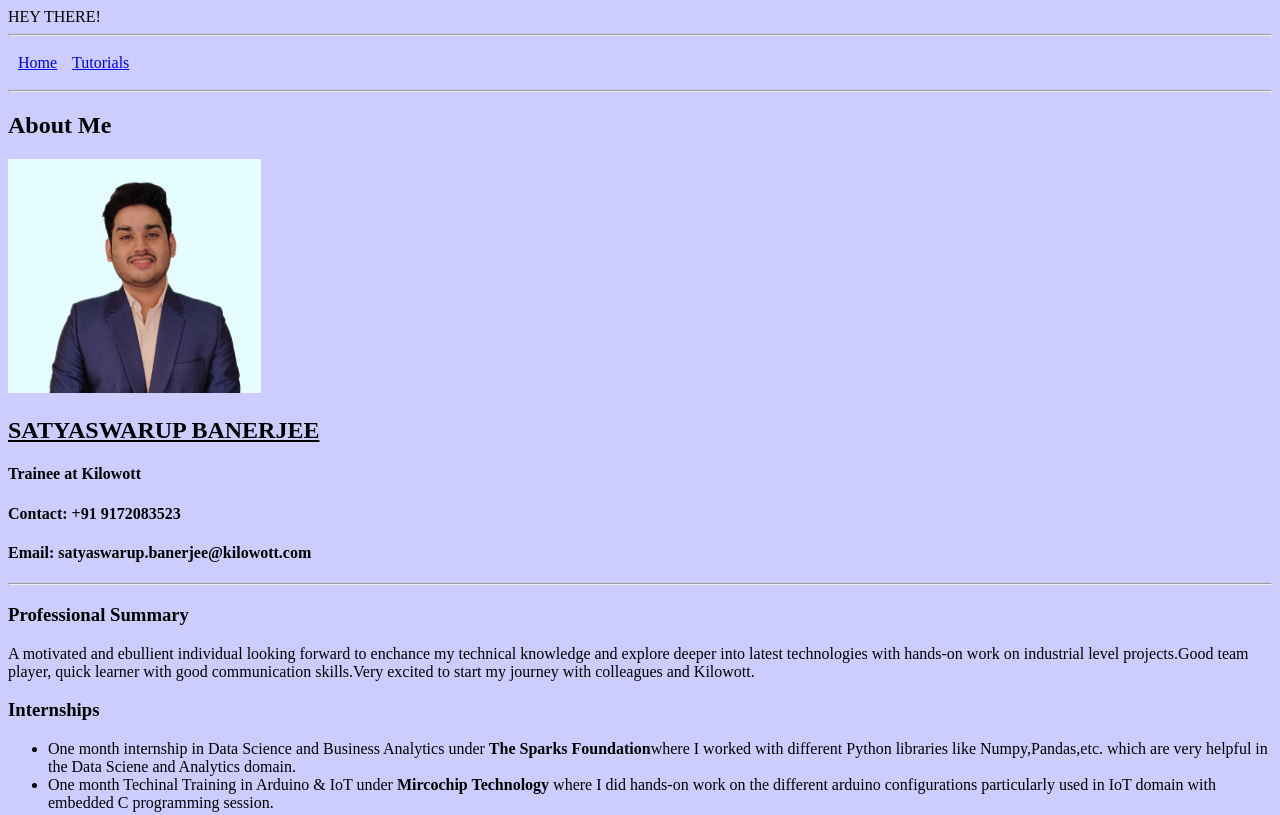
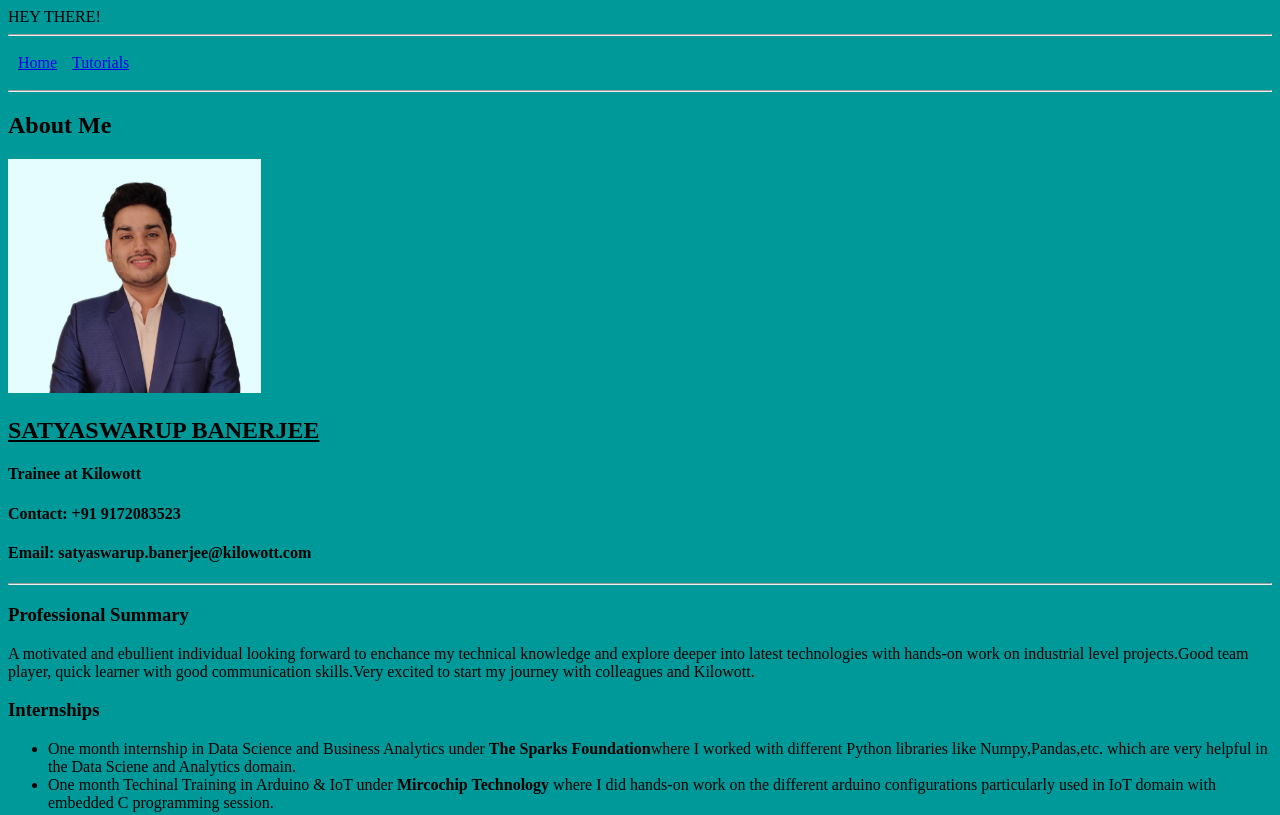
Before and after one commit to satyaswarup-banerjee-kilowott/satyaswarup-banerjee-kilowott.github.io, a plain HTML site: page index.html in a window 1280 px wide. Shown: the top 815 px of the page. Drawn offline with Linux system fonts and the light colour scheme.

Commit message:
Initial commit

```diff
--- a/index.html
+++ b/index.html
@@ -6,11 +6,11 @@
     <meta name="viewport" content="width=device-width, initial-scale=1.0">
     <title>Satyaswarup Banerjee</title>
 </head>
-<body style="background-color:#CCCCFF;">
+<body style="background-color:#009999;">
     <header>HEY THERE!</header>
 <hr>
 <nav>
-    <table cellspacing="5" cellpadding="5">
+    <table  cellspacing="5" cellpadding="5">
         <tr>
             <td><a href="index.html">Home</a></td>
             <td><a href="tutorials.html">Tutorials</a></td>
```
Also changed, not shown: tutorials.html (+1 -1 lines).
